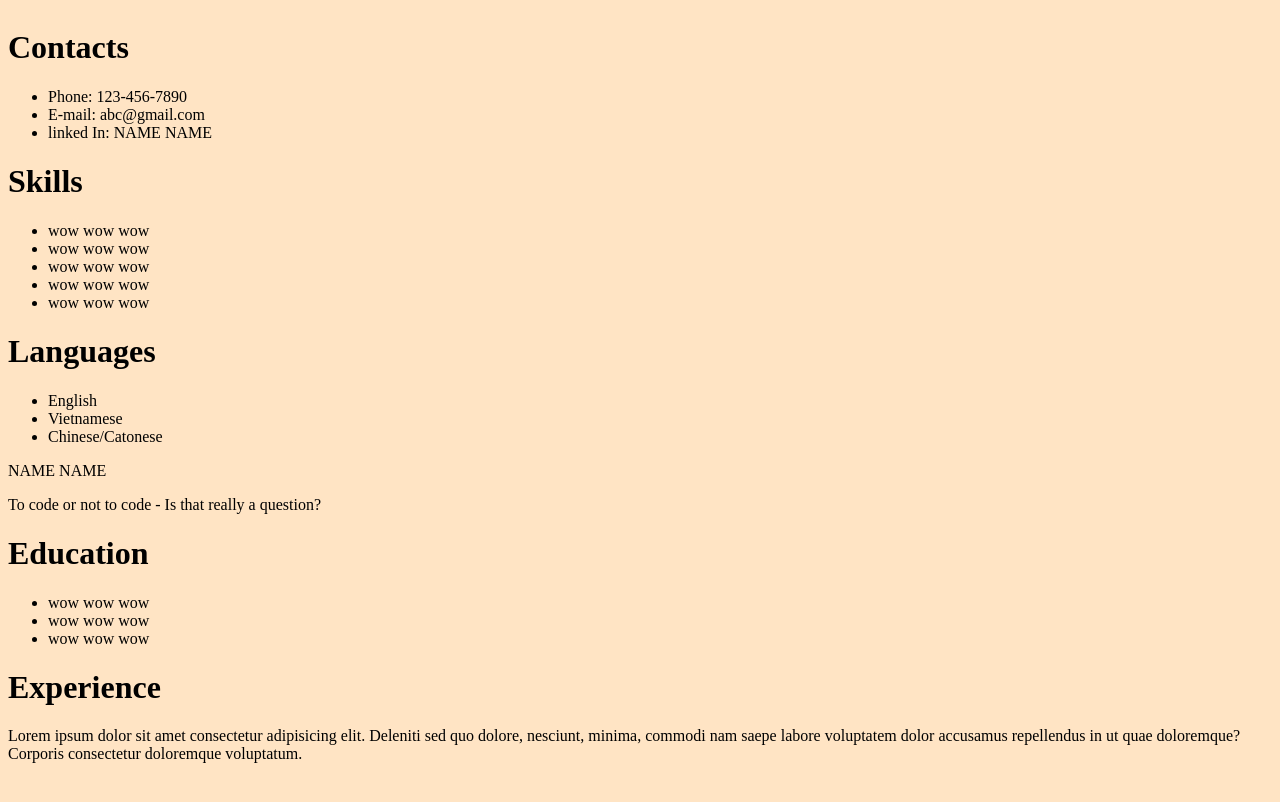
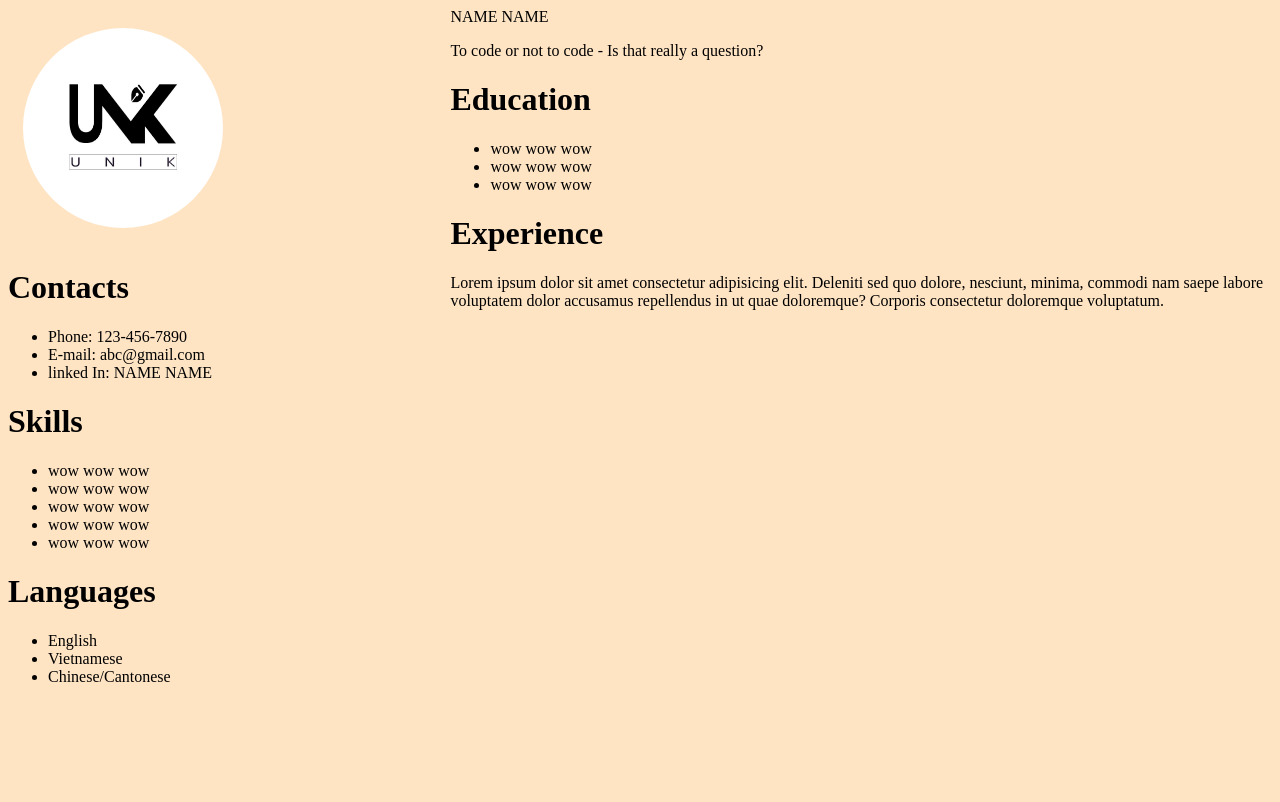
Before and after one commit to Vic2425/web101_myPorfolio, a plain HTML site: page resume.html in a window 1280 px wide. Drawn offline with Linux system fonts and the light colour scheme.

Commit message:
vs code problems fixed

```diff
--- a/resume-style.css
+++ b/resume-style.css
@@ -1,23 +1,22 @@
 body {
     height: 100%;
     background-color: bisque;
-    display: grid;
-    grid: 30% 70%;
 
 }
 
 .main-container {
-    /* display: grid;
-    grid: 30% 70%; */
+    display: grid;
+    grid-template-columns: 35% 65%;
+    grid-template-rows: 40% 20% 20% 20%;
+    /* grid-gap: 10px; */
+
 }
-
-.col-left {
-    grid-template-columns: 1/2;
 
 
 
+img {
+    width: 200px;
+    height: 200px;
+    border-radius: 50%;
+    margin: 20px 15px;
 }
-
-.col-right {
-    grid-template-columns: 2/3;
-}
--- a/resume.html
+++ b/resume.html
@@ -9,16 +9,20 @@
  <body>
    <div class="main-container">
       <div class="col-left">
-        <img src="" alt="">
+        <img src="/img/UniK-logo.jpg" alt="img">
 
-        <h1 class="contact">Contacts</h1>
+
+        <div class="contact">
+          <h1>Contacts</h1>
           <ul>
               <li> Phone: 123-456-7890</li>
               <li> E-mail: abc@gmail.com</li>
               <li> linked In: NAME NAME</li>
           </ul>
+        </div>
 
-        <h1 class="skills">Skills</h1>
+        <div class="skills">
+          <h1>Skills</h1>
           <ul>
               <li>wow wow wow</li>
               <li>wow wow wow</li>
@@ -26,13 +30,16 @@
               <li>wow wow wow</li>
               <li>wow wow wow</li>
           </ul>
+        </div>
 
-        <h1 class="languages">Languages</h1>
+        <div class="languages">
+          <h1>Languages</h1>
           <ul>
               <li>English</li>
               <li>Vietnamese</li>
-            <li>Chinese/Catonese</li>
+              <li>Chinese/Cantonese</li>
           </ul>
+        </div>
       </div>
 
       <div class="col-right">
```
Lines whose indentation alone changed are shown as unchanged.
